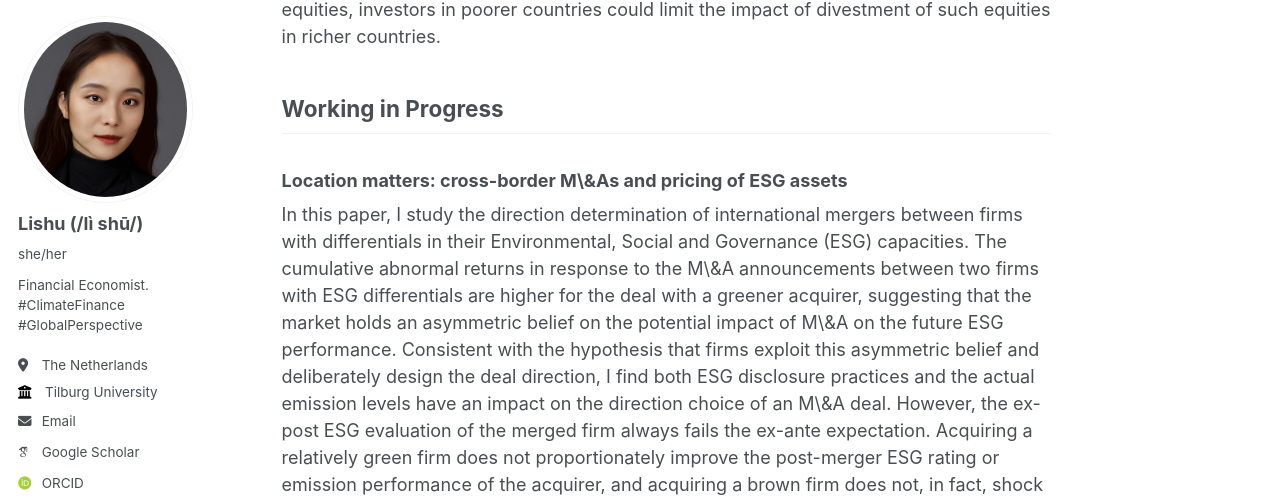
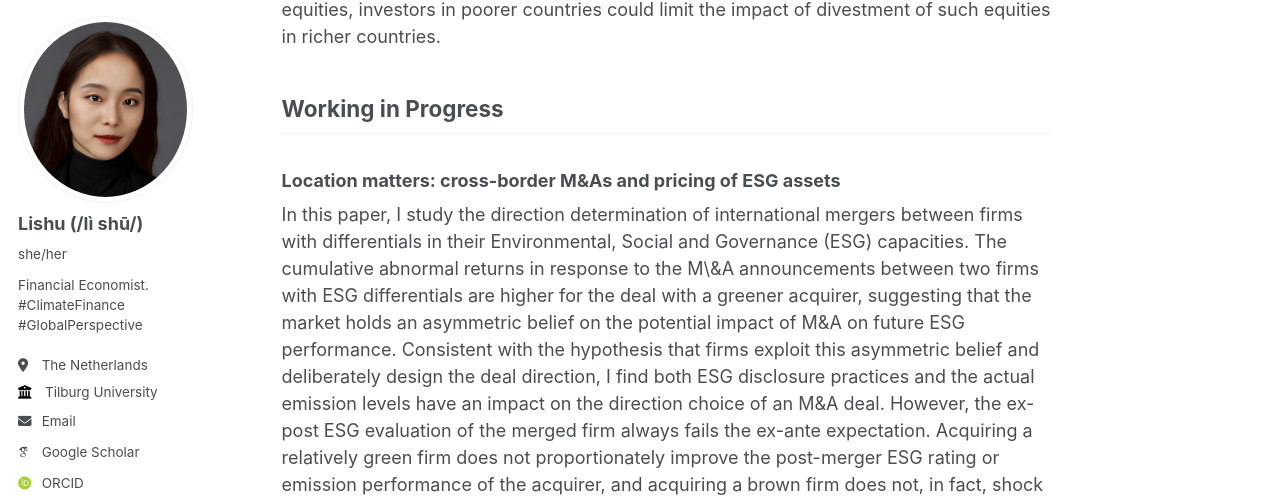
Before and after one commit to LishuZ/LishuZ.github.io, a Jekyll site: the page built from _pages/research.md, in a window 1280 px wide and 900 px high, scrolled down 987 px. Shown: the part 90-592 px from the top of the window. Built offline with Jekyll 4.4.1, drawn with Linux system fonts in a browser that asks for light colours; some web fonts are replaced; some of the changed text lies outside the part shown.

Commit message:
Update research.md

```diff
--- a/_pages/research.md
+++ b/_pages/research.md
@@ -21,5 +21,5 @@ Using global share ownership data from 2002 to 2021, we find that investors’ a
 
 
 ## Working in Progress
-### Location matters: cross-border M\&As and pricing of ESG assets
-In this paper, I study the direction determination of international mergers between firms with differentials in their Environmental, Social and Governance (ESG) capacities. The cumulative abnormal returns in response to the M\&A announcements between two firms with ESG differentials are higher for the deal with a greener acquirer, suggesting that the market holds an asymmetric belief on the potential impact of M\&A on the future ESG performance. Consistent with the hypothesis that firms exploit this asymmetric belief and deliberately design the deal direction, I find both ESG disclosure practices and the actual emission levels have an impact on the direction choice of an M\&A deal. However, the ex-post ESG evaluation of the merged firm always fails the ex-ante expectation. Acquiring a relatively green firm does not proportionately improve the post-merger ESG rating or emission performance of the acquirer, and acquiring a brown firm does not, in fact, shock the host firm's ESG evaluation as negatively as how much the market would demand compensation for.
+### Location matters: cross-border M&As and pricing of ESG assets
+In this paper, I study the direction determination of international mergers between firms with differentials in their Environmental, Social and Governance (ESG) capacities. The cumulative abnormal returns in response to the M\&A announcements between two firms with ESG differentials are higher for the deal with a greener acquirer, suggesting that the market holds an asymmetric belief on the potential impact of M&A on future ESG performance. Consistent with the hypothesis that firms exploit this asymmetric belief and deliberately design the deal direction, I find both ESG disclosure practices and the actual emission levels have an impact on the direction choice of an M&A deal. However, the ex-post ESG evaluation of the merged firm always fails the ex-ante expectation. Acquiring a relatively green firm does not proportionately improve the post-merger ESG rating or emission performance of the acquirer, and acquiring a brown firm does not, in fact, shock the host firm's ESG evaluation as negatively as how much the market would demand compensation for.
```
